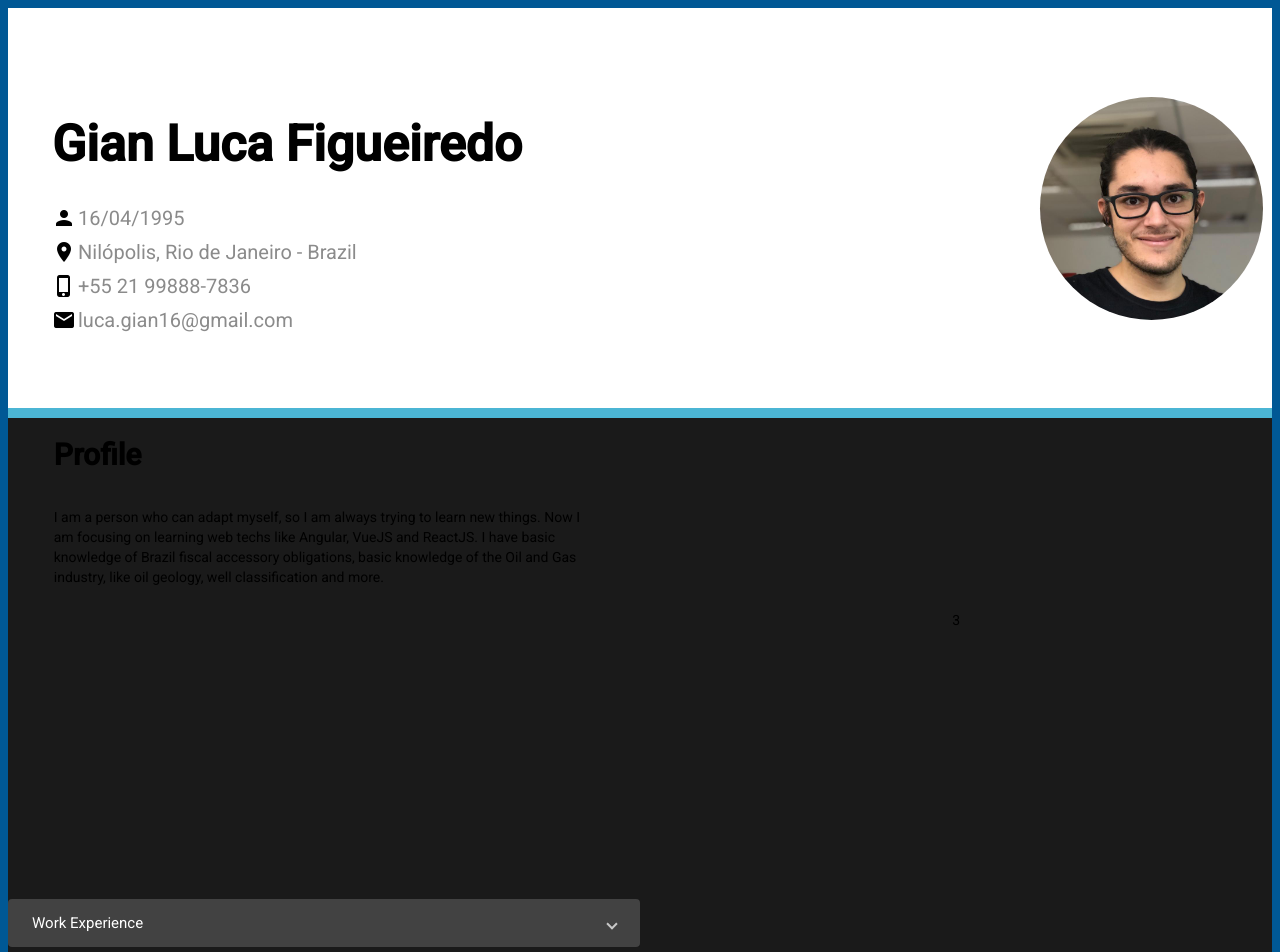
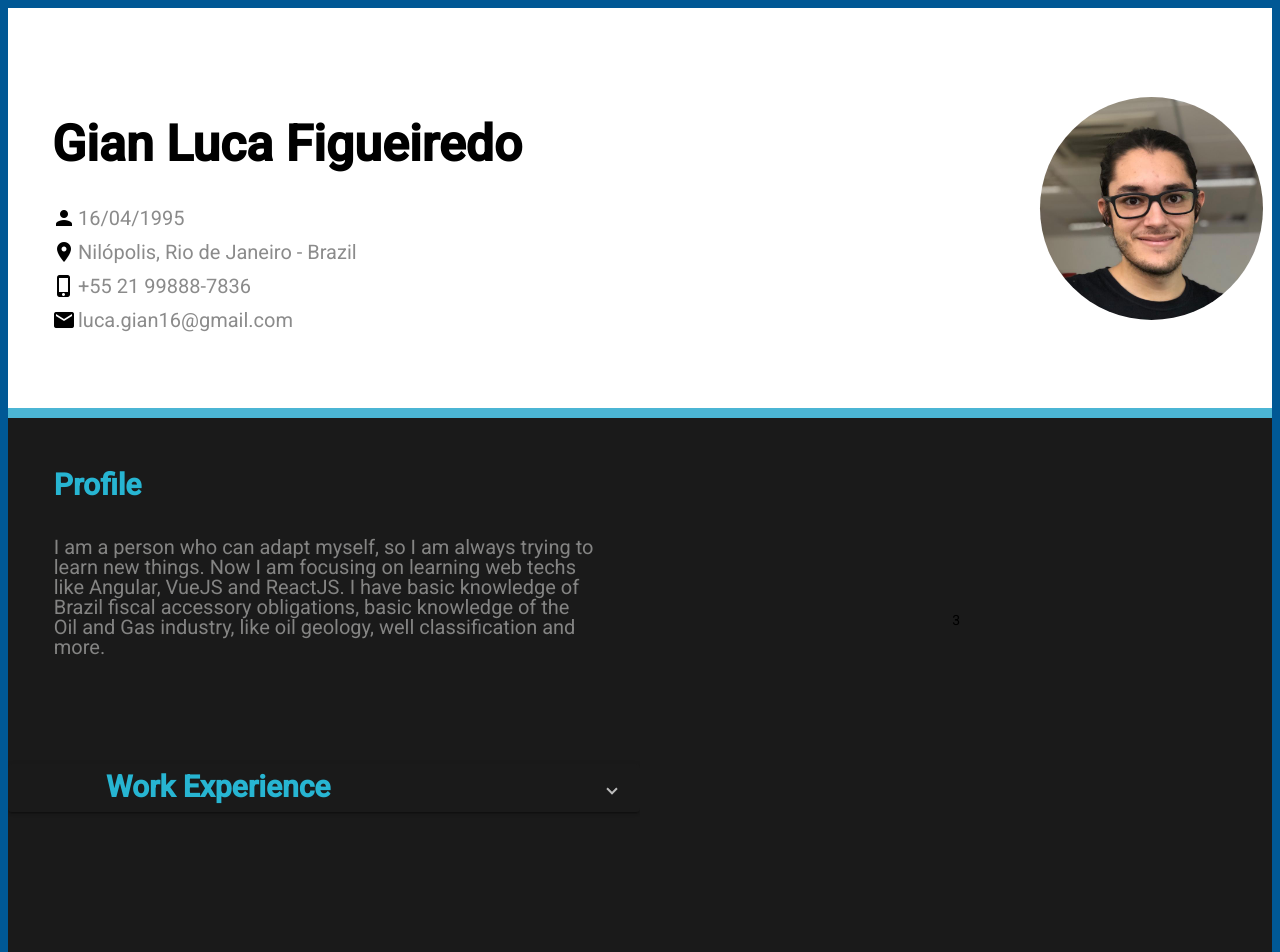
Before and after one commit to luca16s/luca16s.github.io, an Angular app: page / in a window 1280 px wide. Shown: the top 952 px of the page. Built offline with nearby package versions, Linux system fonts and the light colour scheme.

Commit message:
- Melhorar painel de Trabalho
Fixar próximo ao profile o painel de experiência de trabalho

```diff
--- a/src/app/app.component.html
+++ b/src/app/app.component.html
@@ -8,7 +8,7 @@
   </div>
   <div class="content">
     <mat-grid-list cols="2" rowHeight="100px">
-      <mat-grid-tile rowspan="2" class="profile">
+      <mat-grid-tile rowspan="3" class="profile">
         <app-profile></app-profile>
       </mat-grid-tile>
       <mat-grid-tile rowspan="4" >
--- a/src/app/app.component.scss
+++ b/src/app/app.component.scss
@@ -12,7 +12,3 @@
 .content {
   background-color: #1A1A1A;
 }
-
-.profile {
-  height: 300px;
-}
--- a/src/app/components/profile/profile.component.scss
+++ b/src/app/components/profile/profile.component.scss
@@ -8,6 +8,8 @@ div {
 p {
   width: 540px;
   margin-top: 20px;
+  font-size: 20px;
+  color: #848483;
 }
 
 h1 {
@@ -15,4 +17,5 @@ h1 {
   text-transform: capitalize;
   font-weight: bold;
   font-size: 30px;
+  color: #27B5D2;
 }
--- a/src/app/components/work-experience/work-experience.component.html
+++ b/src/app/components/work-experience/work-experience.component.html
@@ -1,12 +1,14 @@
-<div>
+<div class="container">
   <mat-expansion-panel (opened)="panelOpenState = true" (closed)="panelOpenState = false">
     <mat-expansion-panel-header>
       <mat-panel-title>
-        Work Experience
+        <h1>
+          Work Experience
+        </h1>
       </mat-panel-title>
     </mat-expansion-panel-header>
     <!-- Content -->
-    <mat-expansion-panel  (opened)="panelOpenState = true" (closed)="panelOpenState = false">
+    <mat-expansion-panel  (opened)="panelOpenState = true" (closed)="panelOpenState = false" class="workList">
       <mat-expansion-panel-header>
         <mat-panel-title>
           <span>
--- a/src/app/components/work-experience/work-experience.component.scss
+++ b/src/app/components/work-experience/work-experience.component.scss
@@ -1,15 +1,13 @@
-div {
-  width: 100%;
-  display: flex;
-  justify-content: center;
-  align-items: flex-start;
-  overflow: hidden;
+.container {
+  height:65vh;
 }
 
 mat-expansion-panel {
-  display: flex;
-  flex-direction: column;
-  justify-content: space-between;
+  background-color: #1A1A1A;
+}
+
+.workList {
+  margin-top: 10px;
 }
 
 span {
@@ -22,3 +20,13 @@ span {
 mat-icon {
   padding-right: 5px;
 }
+
+h1 {
+  text-decoration: solid;
+  text-transform: capitalize;
+  font-weight: bold;
+  font-size: 30px;
+  margin-top: 15px;
+  margin-left: 74px;
+  color: #27B5D2;
+}
```
